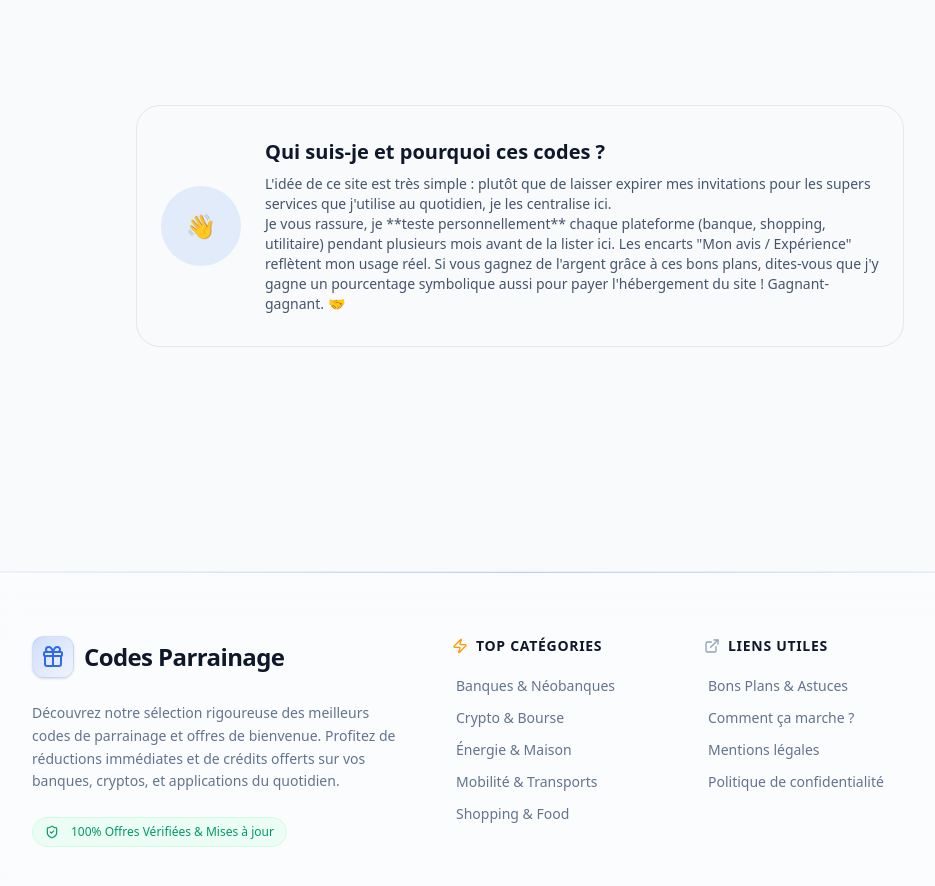
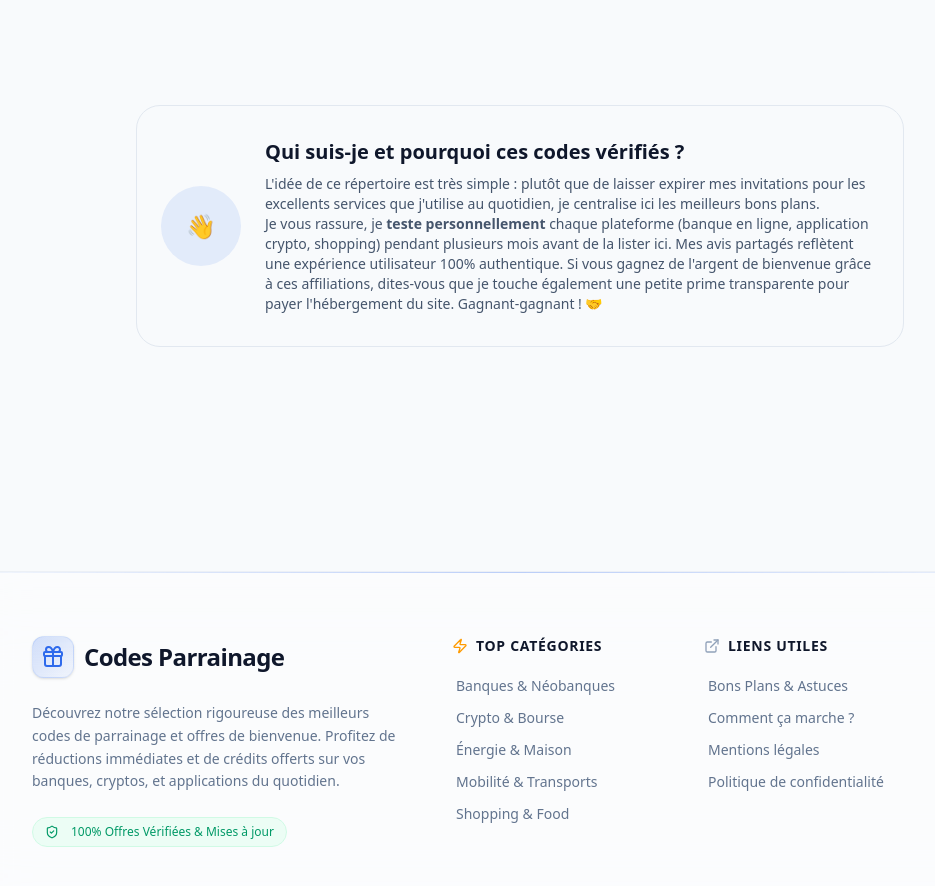
Before and after one commit to NACoaching/ParraineMoi, a Next.js app: page / in a window 1280 px wide. Shown: the part 3100-3986 px from the top of the page, without its empty margins (120-1055 px from the left). Built offline with nearby package versions, Linux system fonts and the light colour scheme.

Commit message:
fix(ui): correct markdown rendering in author bio and optimize EEAT SEO signals

```diff
--- a/src/app/page.tsx
+++ b/src/app/page.tsx
@@ -44,10 +44,10 @@ export default function Home() {
               👋
             </div>
             <div>
-              <h2 className="text-xl font-bold text-slate-900 dark:text-white mb-2">Qui suis-je et pourquoi ces codes ?</h2>
+              <h2 className="text-xl font-bold text-slate-900 dark:text-white mb-2">Qui suis-je et pourquoi ces codes vérifiés ?</h2>
               <p className="text-sm text-slate-600 dark:text-slate-400">
-                L'idée de ce site est très simple : plutôt que de laisser expirer mes invitations pour les supers services que j'utilise au quotidien, je les centralise ici. <br className="hidden sm:block" />
-                Je vous rassure, je **teste personnellement** chaque plateforme (banque, shopping, utilitaire) pendant plusieurs mois avant de la lister ici. Les encarts "Mon avis / Expérience" reflètent mon usage réel. Si vous gagnez de l'argent grâce à ces bons plans, dites-vous que j'y gagne un pourcentage symbolique aussi pour payer l'hébergement du site ! Gagnant-gagnant. 🤝
+                L'idée de ce répertoire est très simple : plutôt que de laisser expirer mes invitations pour les excellents services que j'utilise au quotidien, je centralise ici les meilleurs bons plans. <br className="hidden sm:block" />
+                Je vous rassure, je <strong>teste personnellement</strong> chaque plateforme (banque en ligne, application crypto, shopping) pendant plusieurs mois avant de la lister ici. Mes avis partagés reflètent une expérience utilisateur 100% authentique. Si vous gagnez de l'argent de bienvenue grâce à ces affiliations, dites-vous que je touche également une petite prime transparente pour payer l'hébergement du site. Gagnant-gagnant ! 🤝
               </p>
             </div>
           </div>
```
